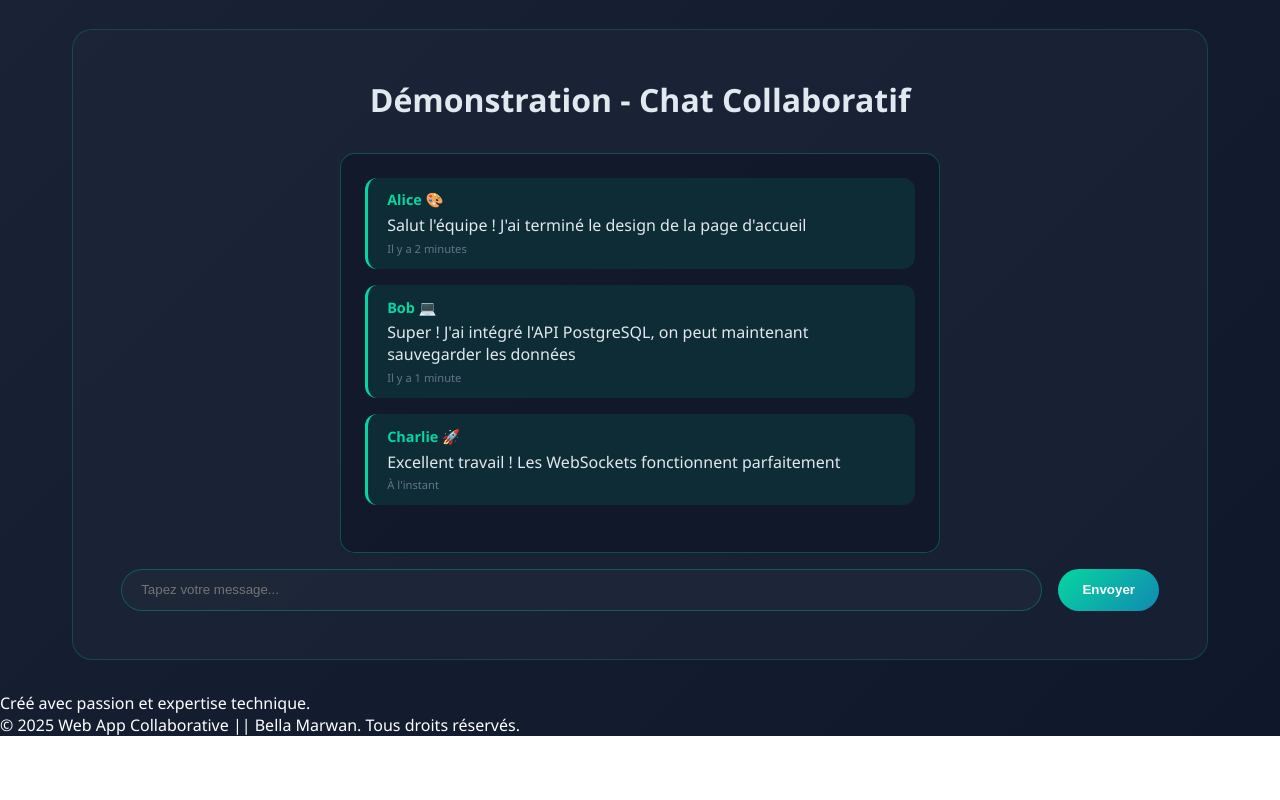
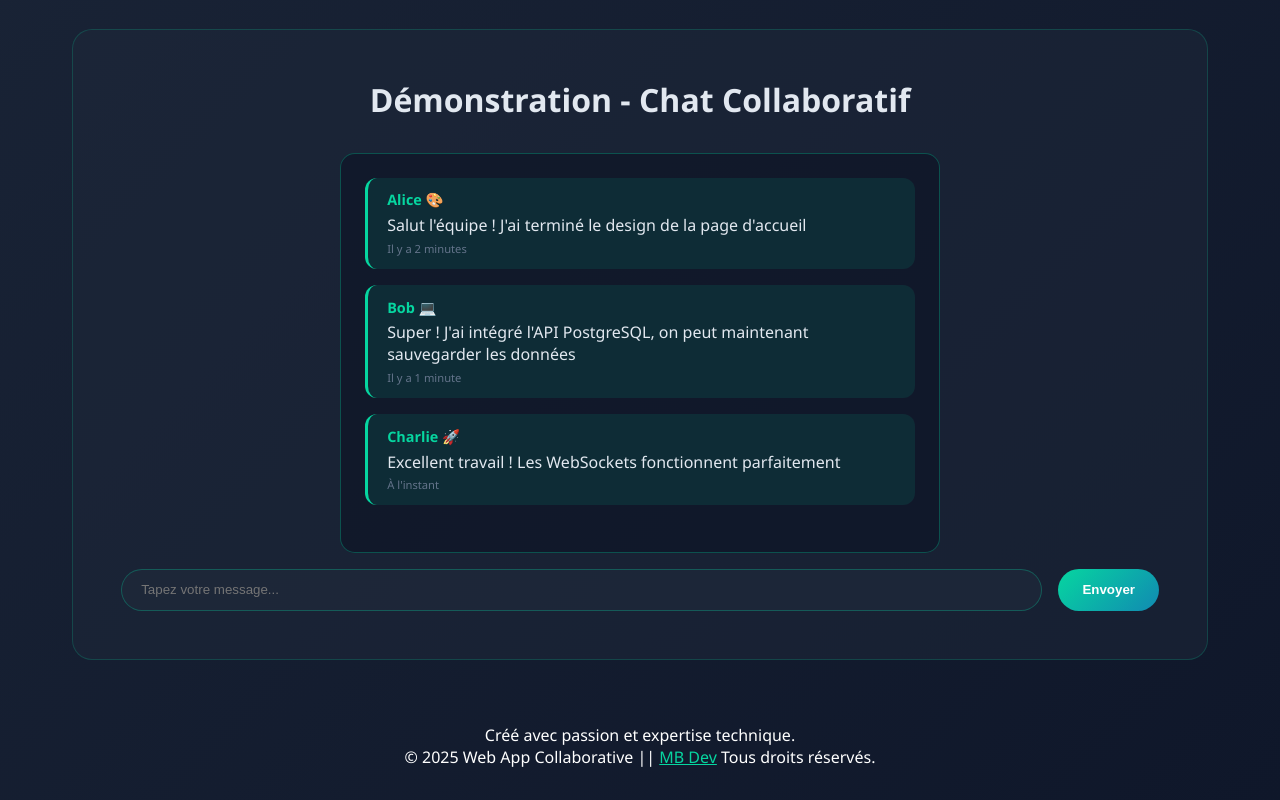
Before and after one commit to imVey/Show-collaborative, a plain HTML site: page index.html in a window 1280 px wide. Shown: the part 1135-1935 px from the top of the page. Before the commit the page ends 1871 px from the top, so only its background shows below. Drawn offline with Linux system fonts and the light colour scheme.

Commit message:
Lien de redirection

```diff
--- a/index.html
+++ b/index.html
@@ -136,7 +136,14 @@
       <p>
         Créé avec passion et expertise technique.
         <br />
-        &copy; 2025 Web App Collaborative || Bella Marwan. Tous droits réservés.
+        &copy; 2025 Web App Collaborative ||
+        <a
+          id="lien_linkedin"
+          href="https://www.linkedin.com/in/marwan-bella-21a964208/"
+          target="_blank"
+          >MB Dev</a
+        >
+        Tous droits réservés.
         <br />
       </p>
     </footer>
--- a/styles.css
+++ b/styles.css
@@ -500,3 +500,13 @@ body {
     font-size: 1rem;
   }
 }
+
+footer {
+  background: var(--text-secondary);
+  color: white;
+  text-align: center;
+  padding: 2rem;
+}
+#lien_linkedin {
+  color: #06d6a0;
+}
```
